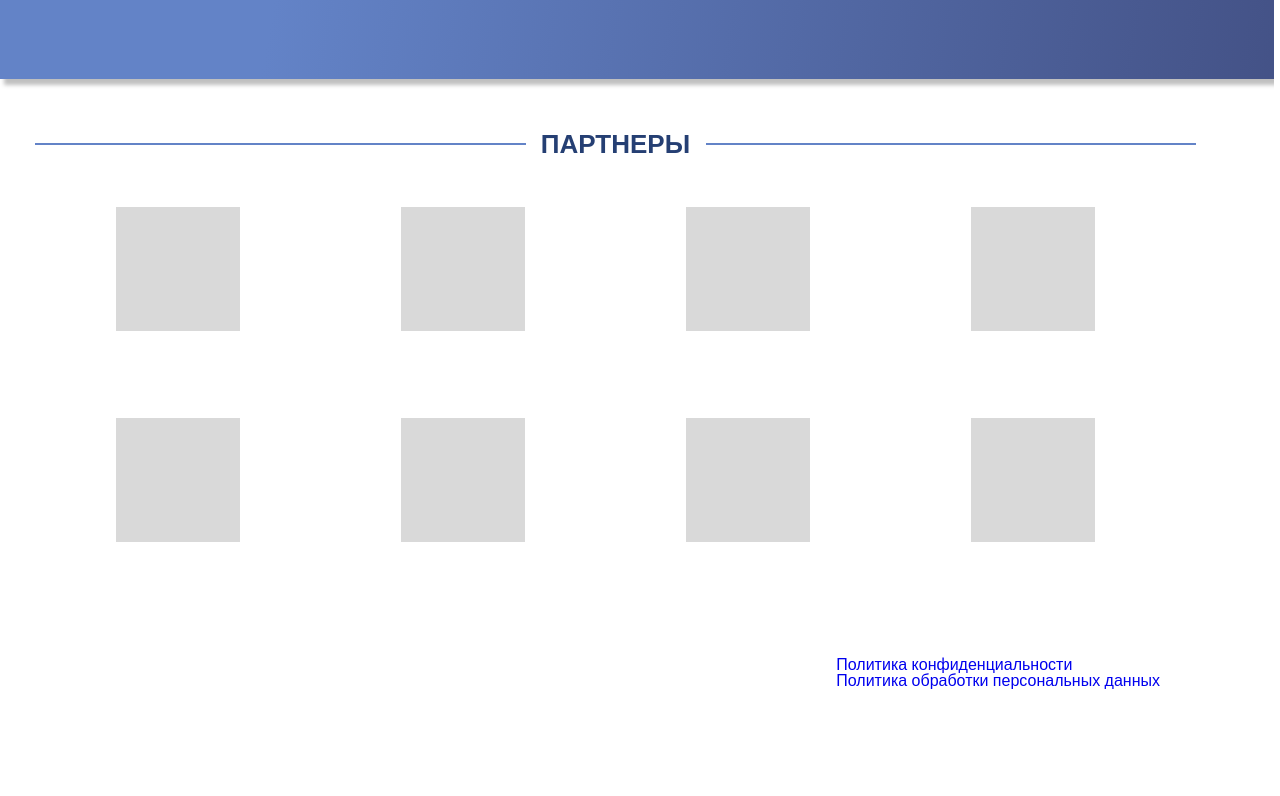
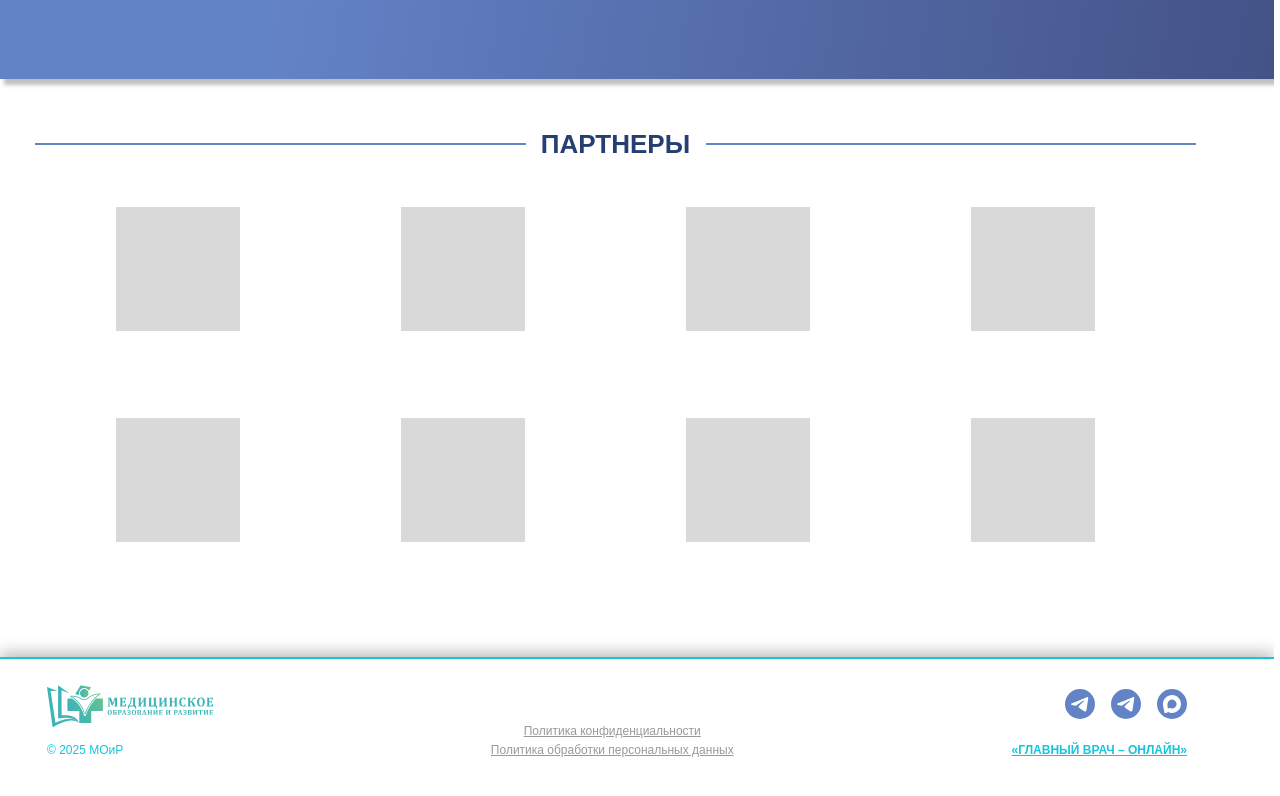
Before and after one commit to ivolat05/medical-education, a website: page src/pages/index.html in a window 1280 px wide. Shown: the part 2019-2815 px from the top of the page. Before the commit the page ends 2708 px from the top, so only its background shows below. Drawn offline with nearby package versions, Linux system fonts and the light colour scheme; files that its build step writes are made by us from their sources; files whose address does not match are found by name; a web font is replaced by a local one.

Commit message:
add page events

```diff
--- a/src/assets/components/footer/footer.html
+++ b/src/assets/components/footer/footer.html
@@ -1,19 +1,43 @@
 <footer class="footer">
 	<div class="container footer__container ">
 		<div class="footer__header">
-
+			<a href="#" class="footer__header-logo">
+				<img src="assets/img/logo.svg" alt="Лого">
+			</a>
+			<p class="footer__header-text">
+				© 2025 МОиР
+			</p>
 		</div>
-		<div class="footer__bottom">
-
+		<div class="footer__social">
+			<ul class="footer__social-list flex ai-c jc-fe">
+				<li class="footer__social-inner">
+					<a href="#" target="_blank" class="footer__social-btn">
+						<img src="assets/img/icons/telegramm.svg" alt="телеграмм">
+					</a>
+				</li>
+				<li class="footer__social-inner">
+					<a href="#" target="_blank" class="footer__social-btn">
+						<img src="assets/img/icons/vk.svg" alt="вк">
+					</a>
+				</li>
+				<li class="footer__social-inner">
+					<a href="#" target="_blank" class="footer__social-btn">
+						<img src="assets/img/icons/max.svg" alt="макс">
+					</a>
+				</li>
+			</ul>
+			<a href="#" class="footer__social-link">
+				«Главный врач – Онлайн»
+			</a>
 		</div>
-		<ul class="footer__link-list">
-			<li class="footer__link-inner">
-				<a href="#" target="_blank" class="footer__link">
+		<ul class="footer__policy">
+			<li class="footer__policy-inner">
+				<a href="#" target="_blank" class="footer__policy-link">
 					Политика конфиденциальности
 				</a>
 			</li>
-			<li class="footer__link-inner">
-				<a href="#" target="_blank" class="footer__link">
+			<li class="footer__policy-inner">
+				<a href="#" target="_blank" class="footer__policy-link">
 					Политика обработки персональных данных
 				</a>
 			</li>
--- a/src/assets/components/footer/footer.scss
+++ b/src/assets/components/footer/footer.scss
@@ -1,6 +1,141 @@
 .footer {
+	padding-top: rem(24);
+	padding-bottom: rem(40);
+
+	box-shadow: var(--shadwo-top);
+	background: var(--white);
+	border-top: rem(2) solid var(--sky-blue);
+
 	&__container {
 		display: grid;
-		grid-template-columns: auto 1fr auto;
+		grid-template-columns: auto auto auto;
+		justify-content: space-between;
+		align-items: flex-end;
+
+		padding-right: rem(50);
+
+		@include mw1240 {
+			padding-right: rem(10);
+		}
+
+		@include mw767 {
+			display: flex;
+			flex-direction: column;
+			align-items: center;
+			gap: rem(20);
+		}
+	}
+
+	&__policy {
+		grid-column: 2/3;
+		grid-row: 1/2;
+		display: flex;
+		flex-direction: column;
+
+		gap: rem(3);
+
+		@include mw767 {
+			margin-top: rem(10);
+		}
+
+		&-link {
+			display: block;
+			font-style: normal;
+			font-weight: 400;
+			font-size: rem(12);
+			line-height: rem(16);
+			text-align: center;
+			text-decoration: underline;
+
+			color: var(--gray-medium);
+
+			@include interactive-states(color, var(--sky-blue), var(--sky-blue), var(--sky-blue));
+			@include interactive-states(text-decoration, none, none, none);
+
+		}
+
+	}
+
+	&__header {
+		&-logo {
+			width: rem(166);
+			display: block;
+
+			img,
+			svg {
+				width: 100%;
+				object-fit: contain;
+			}
+		}
+
+		&-text {
+			font-style: normal;
+			font-weight: 400;
+			font-size: rem(12);
+			line-height: rem(16);
+			color: var(--sky-blue);
+
+			@include mw767 {
+				text-align: center;
+			}
+		}
+	}
+
+	&__social {
+		display: flex;
+		flex-direction: column;
+		gap: rem(23);
+
+		@include mw767 {
+			padding-top: rem(22);
+			max-width: rem(230);
+			width: 100%;
+			margin-left: auto;
+			margin-right: auto;
+			border-top: rem(2) solid var(--light-gray);
+			gap: rem(20);
+		}
+
+		&-list {
+			gap: rem(16);
+
+			@include mw767 {
+				justify-content: center;
+			}
+		}
+
+		&-btn {
+			@include imgBox(rem(30), rem(30));
+			border-radius: 50%;
+			background: var(--blue);
+
+			img,
+			svg {
+				width: 60%;
+				height: 60%;
+				object-fit: contain;
+			}
+
+			@include interactive-states(background, var(--sky-blue), var(--sky-blue), var(--sky-blue));
+		}
+
+		&-link {
+			display: block;
+			font-style: normal;
+			font-weight: 700;
+			font-size: 12px;
+			line-height: 16px;
+			text-align: left;
+			text-decoration-line: underline;
+			text-transform: uppercase;
+
+			color: var(--sky-blue);
+			@include interactive-states(color, var(--sky-blue), var(--sky-blue), var(--sky-blue));
+			@include interactive-states(text-decoration, none, none, none);
+
+			@include mw767 {
+				text-align: center;
+			}
+		}
 	}
 }
--- a/src/assets/scss/variables/variables.scss
+++ b/src/assets/scss/variables/variables.scss
@@ -33,6 +33,7 @@
 	--shadow-3: -17px 4px 14px rgba(0, 0, 0, 0.25);
 	--shadow-4: 6px 6px 4px rgba(0, 0, 0, 0.25);
 	--shadow-5: 4px 6px 4px rgba(0, 0, 0, 0.25);
+	--shadwo-top: 0px -5px 14px rgba(0, 0, 0, 0.25);
 	--hover-trans: .4s;
 	--z-index-0: 0;
 	--z-index-1: 1;
```
Also changed, not shown: src/pages/events.html (added, +21 -0 lines), src/pages/pages-list.html (+6 -0 lines), src/assets/img/icons/max.svg (added), src/assets/img/icons/telegramm.svg (added), src/assets/img/icons/vk.svg (added).
